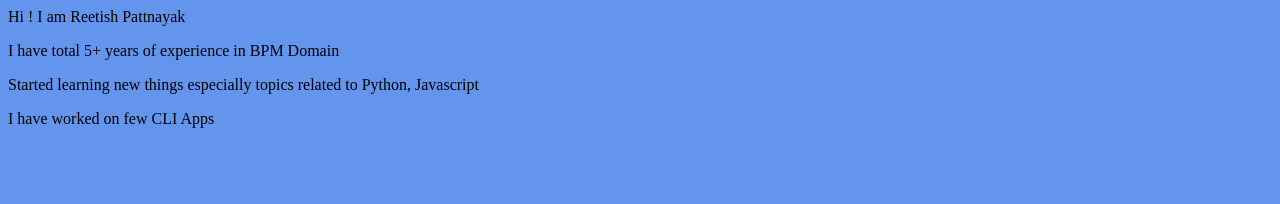
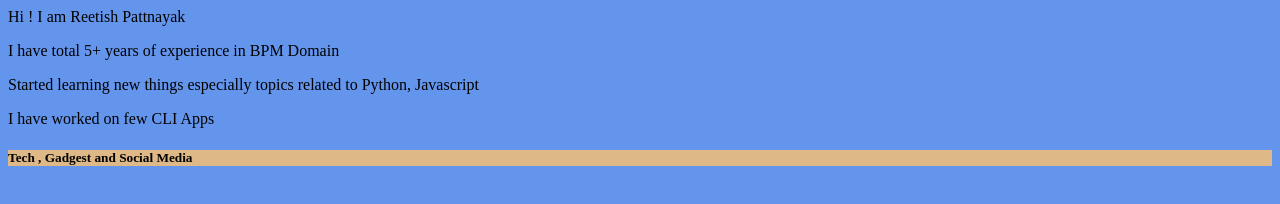
Before and after one commit to reetish-p/reetish-site, a plain HTML site: page index.html in a window 1280 px wide. Drawn offline with Linux system fonts and the light colour scheme.

Commit message:
feat: added hobbby

```diff
--- a/index.html
+++ b/index.html
@@ -14,5 +14,7 @@
     <p>I have total 5+ years of experience in BPM Domain</p>
     <p>Started learning new things especially topics related to Python, Javascript</p>
     <p>I have worked on few CLI Apps</p>
+
+    <h5 style="border: blueviolet;background-color: burlywood;"> Tech , Gadgest and Social Media </h5>
 </body>
 </html>
```
